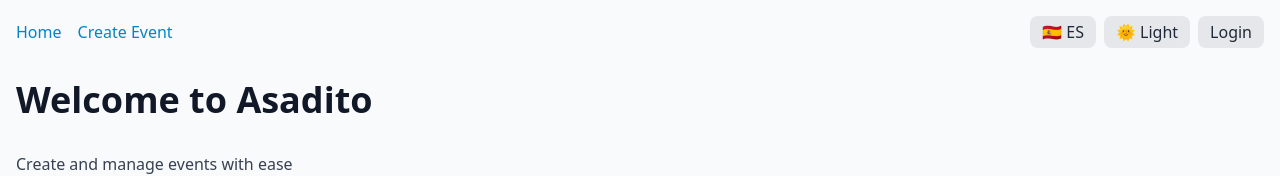
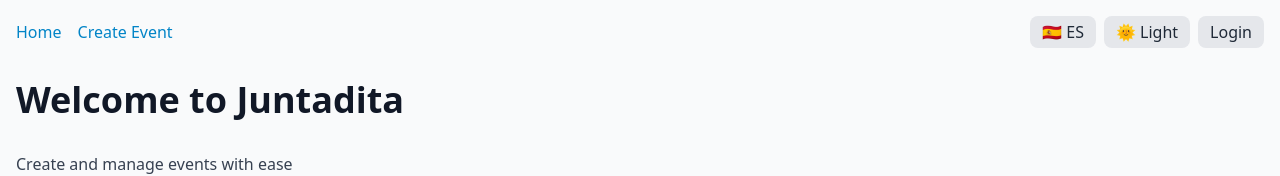
Before and after one commit to jonrovner/gather, a React (Vite) app in the folder frontend/: page / in a window 1280 px wide. Shown: the top 176 px of the page. Built offline with nearby package versions, Linux system fonts and the light colour scheme; no server answers.

Commit message:
added favico

```diff
--- a/frontend/index.html
+++ b/frontend/index.html
@@ -2,7 +2,7 @@
 <html lang="en">
   <head>
     <meta charset="UTF-8" />
-    <link rel="icon" type="image/svg+xml" href="/favicon.ico" />
+    <link rel="icon" type="image/x-icon" href="favicon.ico" />
     <meta name="viewport" content="width=device-width, initial-scale=1.0" />
     <title>Juntadita</title>
   </head>
--- a/frontend/src/i18n/locales/en.json
+++ b/frontend/src/i18n/locales/en.json
@@ -2,7 +2,7 @@
   "common": {
     "home": "Home",
     "createEvent": "Create Event",
-    "welcome": "Welcome to Asadito",
+    "welcome": "Welcome to Juntadita",
     "welcomeSubtitle": "Create and manage events with ease",
     "light": "Light",
     "dark": "Dark",
```
Also changed, not shown: 2 other files (tests, documents, lock files or other folders).
